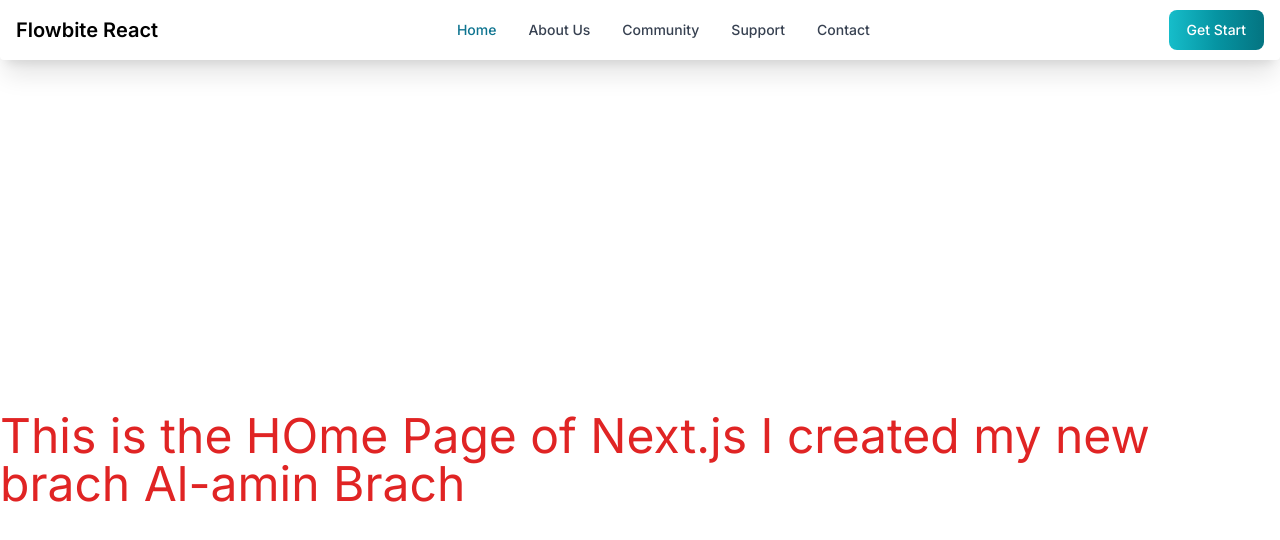
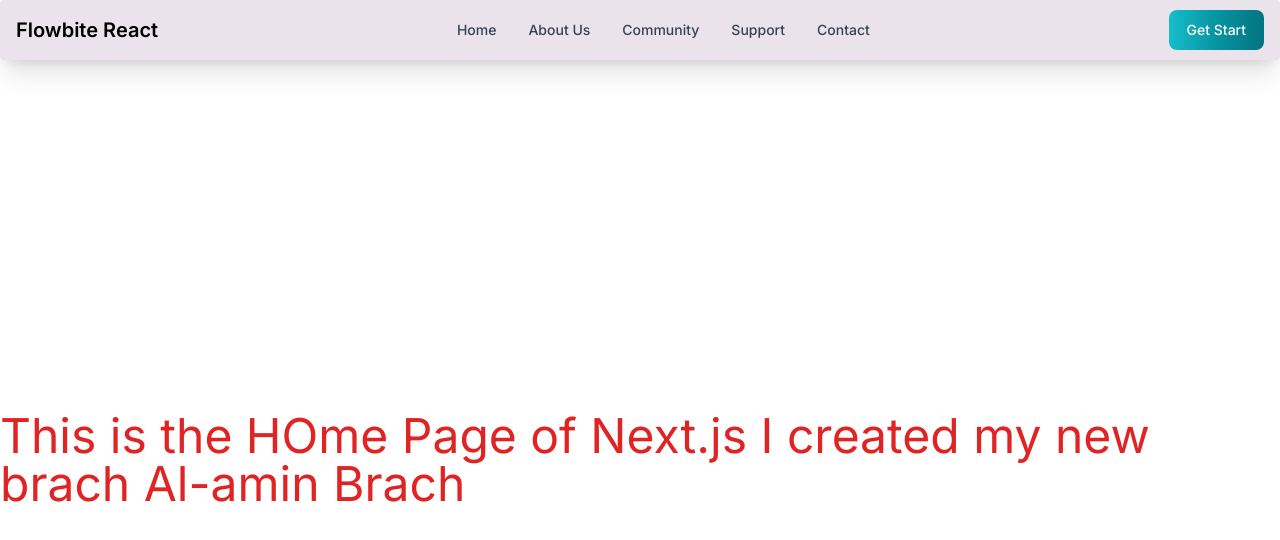
Before and after one commit to Alamin-22/Article-publishing-website-Client, a Next.js app: page / in a window 1280 px wide. Shown: the top 540 px of the page. Built offline with nearby package versions, Linux system fonts and the light colour scheme.

Commit message:
fix some issue and added the navbar for all the pages

```diff
--- a/package.json
+++ b/package.json
@@ -13,9 +13,9 @@
     "flowbite-react": "^0.7.2",
     "mapbox-gl": "^3.0.1",
     "maplibre-gl": "^3.6.2",
-    "next": "14.0.4",
-    "react": "^18",
-    "react-dom": "^18",
+    "next": "^14.0.4",
+    "react": "^18.2.0",
+    "react-dom": "^18.2.0",
     "react-icons": "^5.0.1"
   },
   "devDependencies": {
--- a/src/app/layout.js
+++ b/src/app/layout.js
@@ -1,5 +1,8 @@
 import { Inter } from 'next/font/google'
 import './globals.css'
+import NavbarComponent from '@/components/Navbar'
+
+
 
 const inter = Inter({ subsets: ['latin'] })
 
@@ -11,7 +14,12 @@ export const metadata = {
 export default function RootLayout({ children }) {
   return (
     <html lang="en">
-      <body className={inter.className}>{children}</body>
+      <body className={inter.className}>
+        <div className='max-w-7xl mx-auto'>
+          <NavbarComponent></NavbarComponent>
+          {children}
+        </div>
+      </body>
     </html>
   )
 }
--- a/src/app/page.js
+++ b/src/app/page.js
@@ -1,9 +1,7 @@
-import Navbar from "@/components/Navbar";
 
 const Home = () => {
   return (
     <div>
-      <Navbar></Navbar>
       <h2 className='text-5xl text-red-600 flex justify-center items-center h-[100vh]'>
         This is the HOme Page of Next.js I created my new brach Al-amin Brach
       </h2>
--- a/src/components/Navbar.jsx
+++ b/src/components/Navbar.jsx
@@ -2,20 +2,21 @@
 
 import { Avatar, Dropdown, Navbar } from 'flowbite-react';
 import { Button } from 'flowbite-react';
+import { useRouter } from 'next/router';
 
-function Component() {
+function NavbarComponent() {
 
     const user = false;
 
 
     return (
-        <Navbar fluid rounded className='shadow-xl'>
+        <Navbar fluid rounded className='shadow-xl bg-[#ebe3eb] '>
             <Navbar.Brand >
                 <span className="self-center whitespace-nowrap text-xl font-semibold dark:text-white">
                     Flowbite React
                 </span>
             </Navbar.Brand>
-            <div className="flex md:order-2">
+            <div className="flex md:order-2 ">
                 {
                     user ?
                         <>
@@ -46,10 +47,10 @@ function Component() {
                 <Navbar.Toggle />
             </div>
             <Navbar.Collapse>
-                <Navbar.Link href="#" active>
+                <Navbar.Link href="/" >
                     Home
                 </Navbar.Link>
-                <Navbar.Link href="/about">About Us</Navbar.Link>
+                <Navbar.Link href="/about" >About Us</Navbar.Link>
                 <Navbar.Link href="#">Community</Navbar.Link>
                 <Navbar.Link href="#">Support</Navbar.Link>
                 <Navbar.Link href="/contact">Contact</Navbar.Link>
@@ -58,4 +59,4 @@ function Component() {
     );
 }
 
-export default Component
+export default NavbarComponent
```
Also changed, not shown: 1 other file (tests, documents, lock files or other folders).
